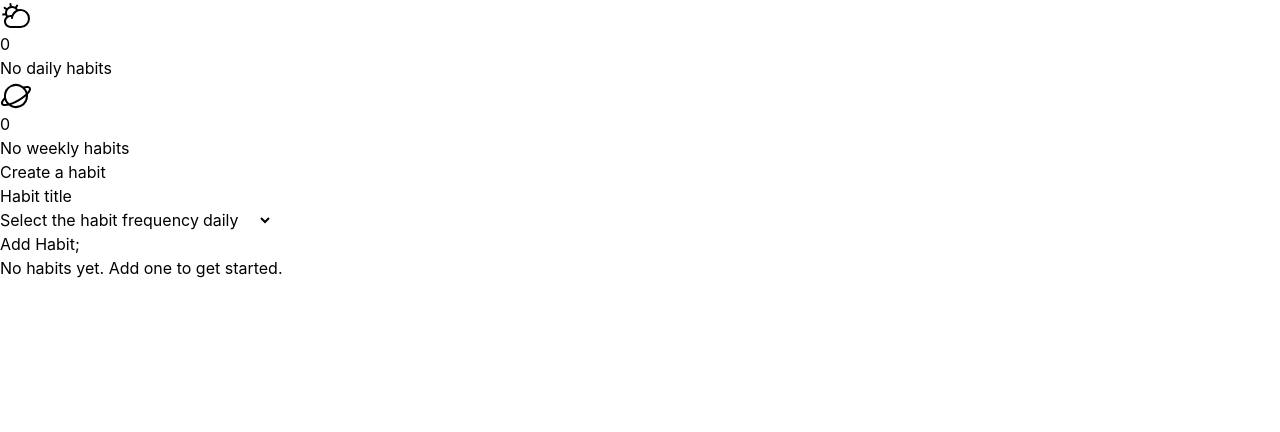
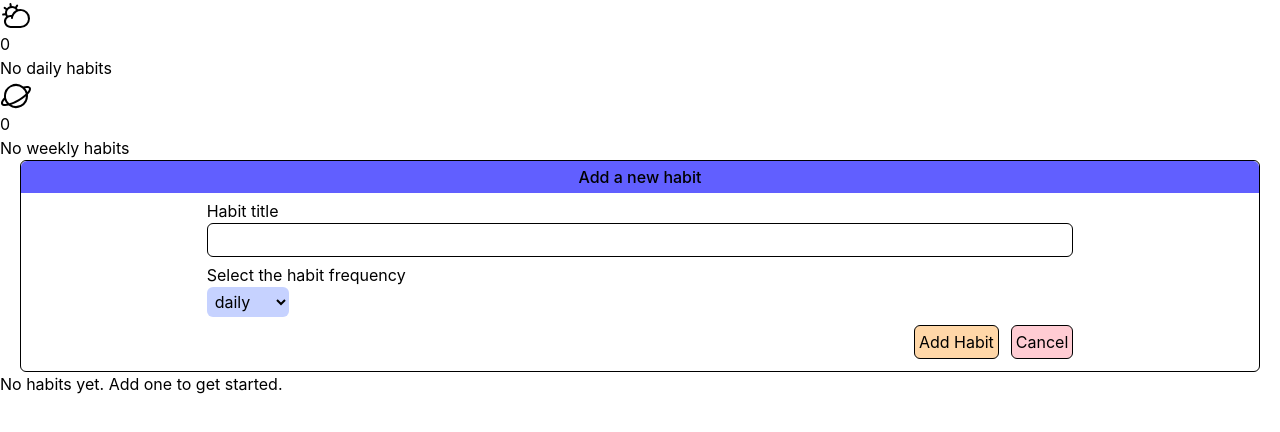
Before and after one commit to Gina-bun/Habitude, a React (Vite) app: page / in a window 1280 px wide. Shown: the top 432 px of the page. Built offline with nearby package versions, Linux system fonts and the light colour scheme.

Commit message:
style: add styles for habit form

```diff
--- a/src/components/common/Button.tsx
+++ b/src/components/common/Button.tsx
@@ -2,12 +2,13 @@ interface ButtonProps {
   btnText: string;
   type?: "submit" | "button" |"reset";
   handleClickFunc?: () => void;
+  color?: string;
 }
 
-export function Button({ btnText, handleClickFunc, type }: ButtonProps) {
+export function Button({ btnText, handleClickFunc, type, color="bg-blue-400"}: ButtonProps) {
   return (
      <>
-       <button type={type} onClick={handleClickFunc}>{btnText}</button>;
+       <button className={`${color} border rounded-md p-1`} type={type} onClick={handleClickFunc}>{btnText}</button>
      </>
   )
 }
--- a/src/components/common/Input.tsx
+++ b/src/components/common/Input.tsx
@@ -4,10 +4,10 @@ import type { InputProps } from "../../types/types";
 export function Input({labelText, value, handleChangeFunc}: InputProps){
 
     return (
-        <>
+        <div className="flex flex-col w-[70%] mx-auto">
         <label htmlFor={labelText}>{labelText}</label>
-        <input className="outline-none" id={labelText} value={value} onChange={handleChangeFunc} type="text" required/>
-        </>
+        <input className="outline-none border rounded-md px-2 py-1" id={labelText} value={value} onChange={handleChangeFunc} type="text" required/>
+        </div>
 
 
     )
--- a/src/components/common/Select.tsx
+++ b/src/components/common/Select.tsx
@@ -9,11 +9,11 @@ interface SelectProps {
 export function Select({text, name, children, handleChangeFunc}: SelectProps){
 
     return (
-        <>
+        <div className="flex flex-col w-[70%] mx-auto">
         <label htmlFor={name}>{text}</label>
-        <select name={name} id={name} onChange={handleChangeFunc}>
+        <select className="w-fit rounded-md bg-indigo-200 outline-none p-1"  name={name} id={name} onChange={handleChangeFunc}>
            {children}
         </select>
-        </>
+        </div>
     )
 }
--- a/src/components/habit/HabitForm.tsx
+++ b/src/components/habit/HabitForm.tsx
@@ -2,6 +2,7 @@ import { useState } from "react";
 import { Button } from "../common/Button";
 import { Input } from "../common/Input";
 import { Select } from "../common/Select";
+import "./habit.css"
 
 export function HabitForm({ addHabit }) {
   const [title, setTitle] = useState<string>("");
@@ -16,9 +17,9 @@ export function HabitForm({ addHabit }) {
   }
 
   return (
-    <form onSubmit={(e) => handleSubmit(e)}>
-      <fieldset>
-        <legend>Create a habit</legend>
+    <form className="border rounded-md mx-5 pb-3" onSubmit={(e) => handleSubmit(e)}>
+      <fieldset >
+        <legend className="text-center w-full bg-indigo-500 py-1 rounded-t-md font-medium">Add a new habit</legend>
 
         <div className="form-group">
           <Input labelText="Habit title" value={title} handleChangeFunc={(e) => {setTitle(e.target.value)}}/>
@@ -30,13 +31,16 @@ export function HabitForm({ addHabit }) {
             name="frequency"
             handleChangeFunc={(e) => setFrequency(e.target.value)}
             >
-                <option value="daily">daily</option>
-                <option value="weekly">weekly</option>
+                <option className="option" value="daily">daily</option>
+                <option className="option" value="weekly">weekly</option>
             </Select>
         </div>
 
       </fieldset>
-      <Button type="submit" btnText="Add Habit"  />
+       <div className="buttons pt-2 flex gap-3 justify-end w-[70%] mx-auto">
+             <Button color="bg-orange-200" type="submit" btnText="Add Habit"  />
+             <Button color="bg-rose-200" type="button" btnText="Cancel"/>
+       </div>
     </form>
   );
 }
--- /dev/null
+++ b/src/components/habit/habit.css
@@ -0,0 +1,10 @@
+@import "tailwindcss";
+
+/* styles for 'add habit' form */
+@utility form-group{
+    @apply pt-1.5;
+}
+
+@utility option{
+    @apply bg-white [aria-selected=true]:bg-red-200;
+}
```
